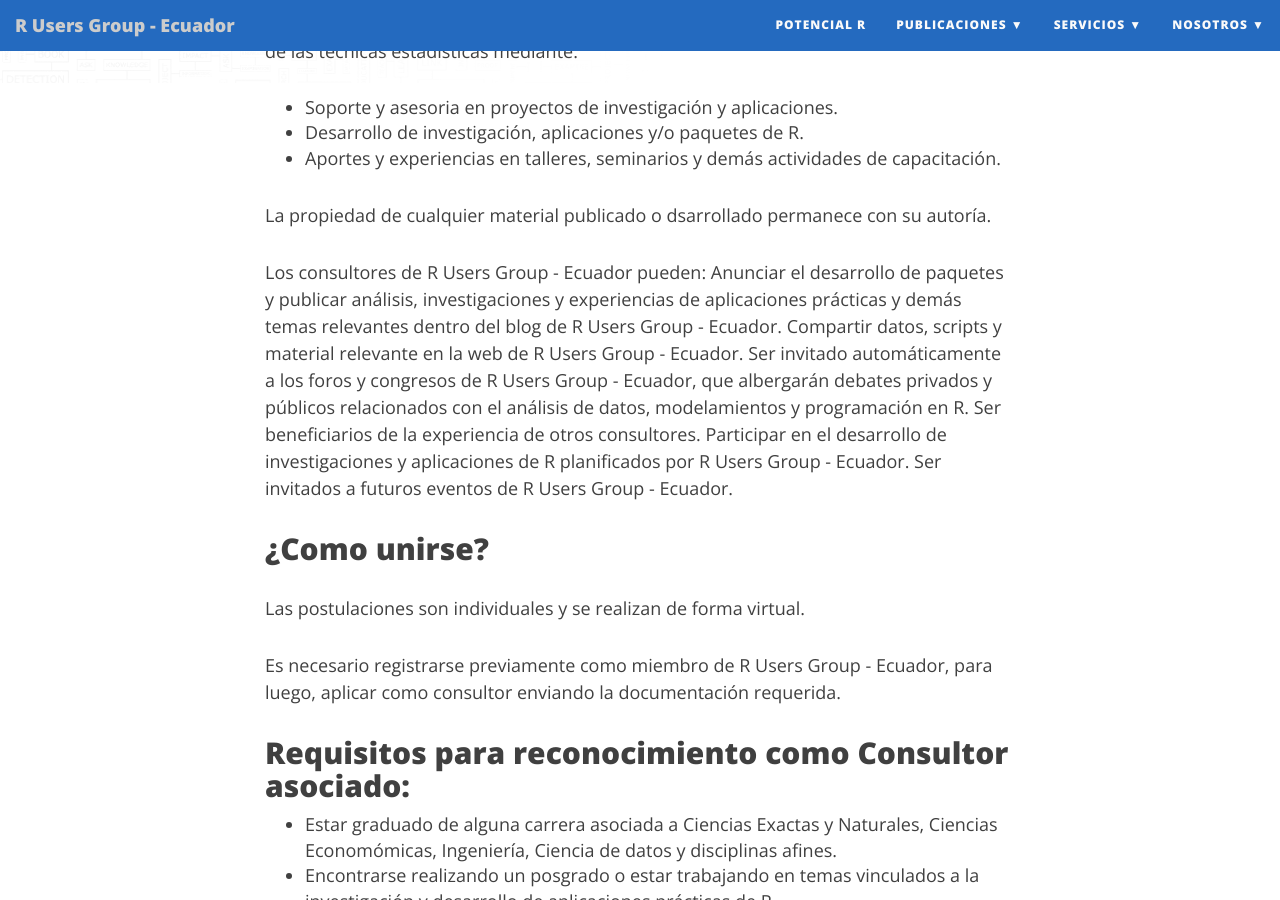
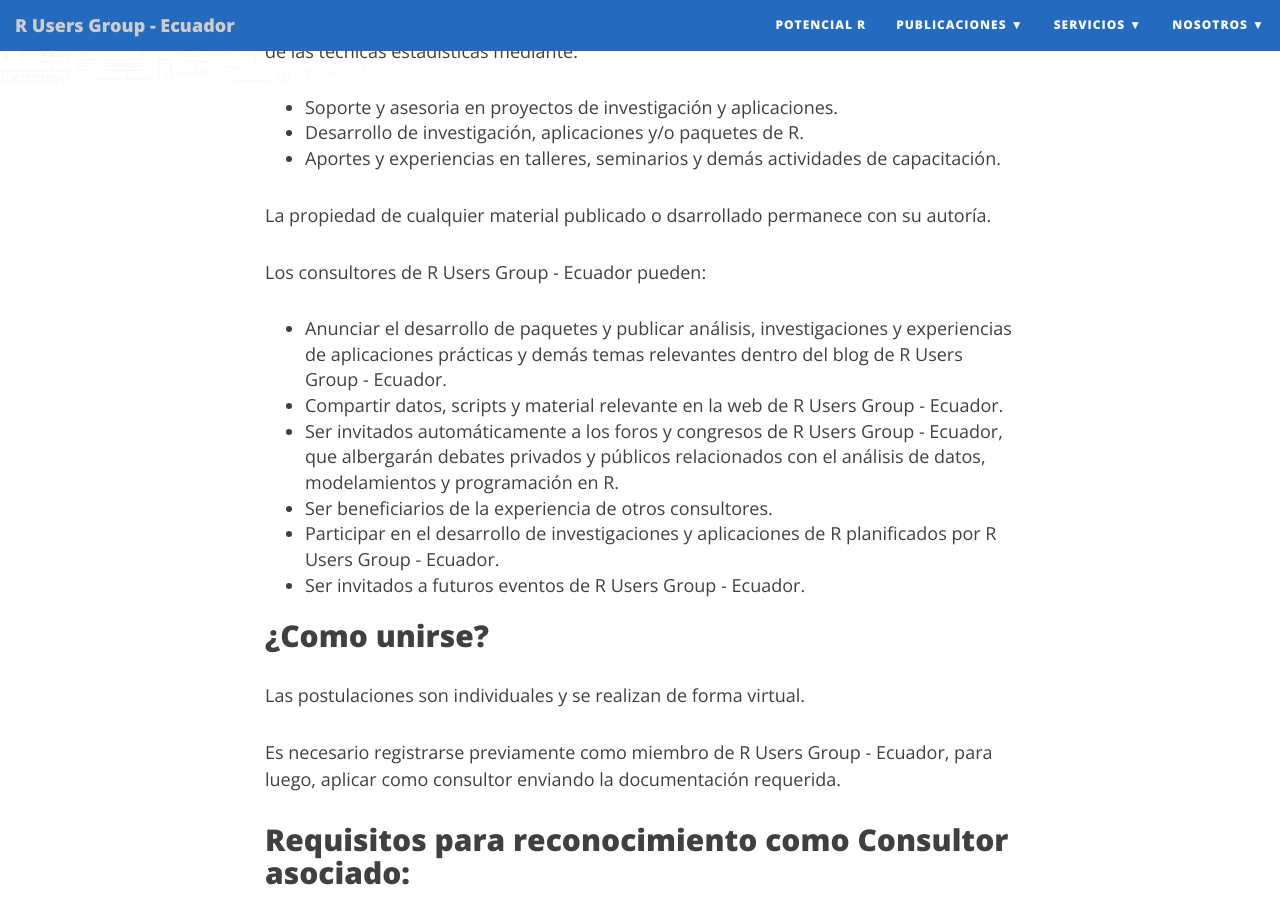
Before and after one commit to Rgrupoec/Rgrupoec.github.io, a Jekyll site: the page built from consul.md, in a window 1280 px wide and 900 px high, scrolled down 663 px. Built offline with Jekyll 4.4.1, drawn with Linux system fonts in a browser that asks for light colours; nearby versions of some CDN libraries.

Commit message:
Update consul.md

```diff
--- a/consul.md
+++ b/consul.md
@@ -21,12 +21,12 @@
 La propiedad de cualquier material publicado o dsarrollado permanece con su autoría.
 
 Los consultores de R Users Group - Ecuador pueden:
-Anunciar el desarrollo de paquetes y publicar análisis, investigaciones y experiencias de aplicaciones prácticas y demás temas relevantes dentro del blog de R Users Group - Ecuador.
-Compartir datos, scripts y material relevante en la web de R Users Group - Ecuador.
-Ser invitado automáticamente a los foros y congresos de R Users Group - Ecuador, que albergarán debates privados y públicos relacionados con el análisis de datos, modelamientos y programación en R.
-Ser beneficiarios de la experiencia de otros consultores.
-Participar en el desarrollo de investigaciones y aplicaciones de R planificados por R Users Group - Ecuador.
-Ser invitados a futuros eventos de R Users Group - Ecuador.
+* Anunciar el desarrollo de paquetes y publicar análisis, investigaciones y experiencias de aplicaciones prácticas y demás temas relevantes dentro del blog de R Users Group - Ecuador.
+* Compartir datos, scripts y material relevante en la web de R Users Group - Ecuador.
+* Ser invitados automáticamente a los foros y congresos de R Users Group - Ecuador, que albergarán debates privados y públicos relacionados con el análisis de datos, modelamientos y programación en R.
+* Ser beneficiarios de la experiencia de otros consultores.
+* Participar en el desarrollo de investigaciones y aplicaciones de R planificados por R Users Group - Ecuador.
+* Ser invitados a futuros eventos de R Users Group - Ecuador.
 
 ¿Como unirse?
 -------------
```
